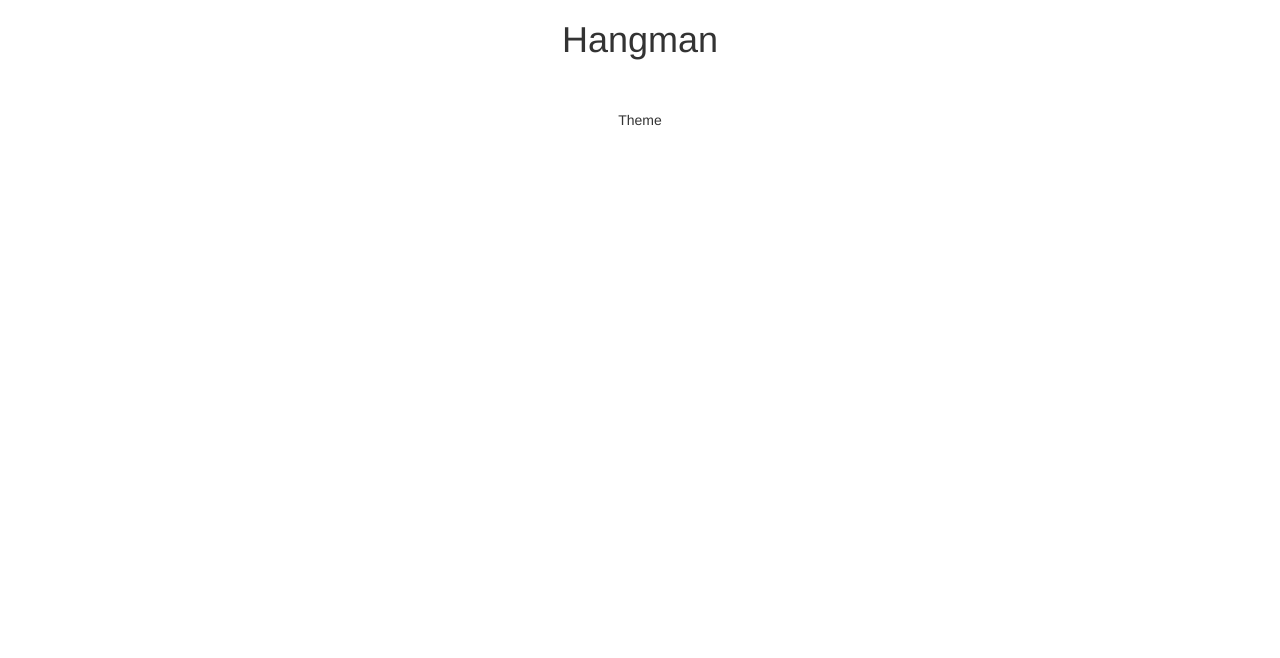
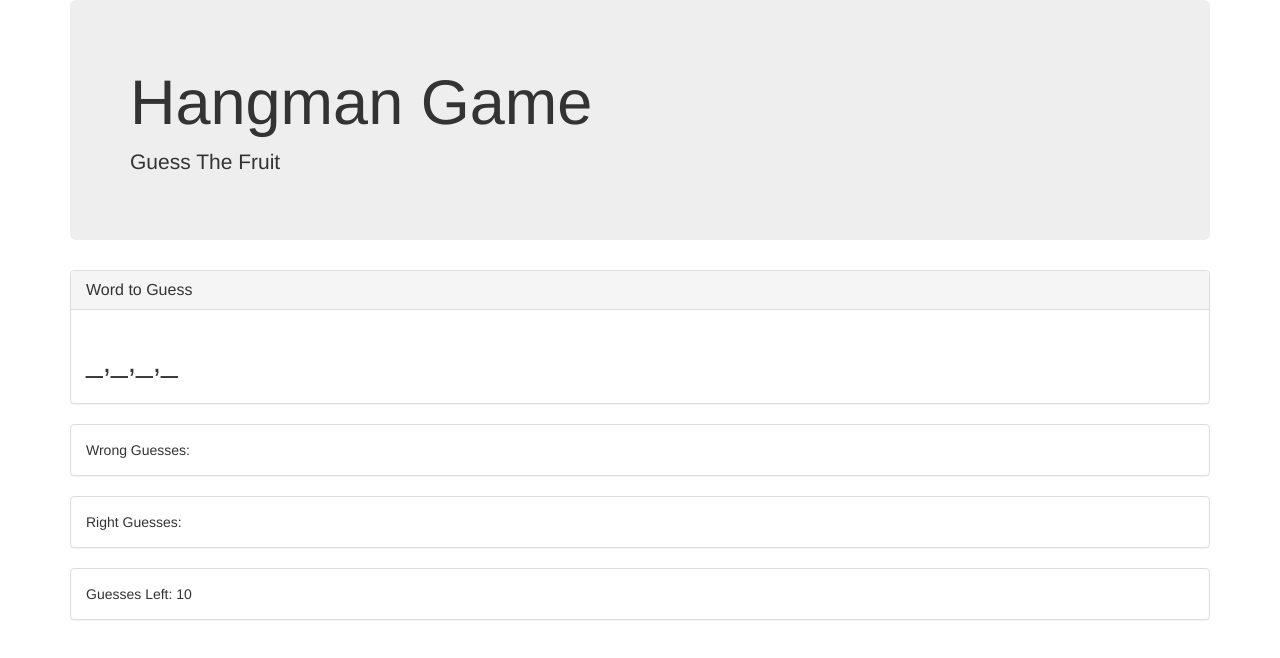
Before and after one commit to JRamos1/Word-Guess-Game, a plain HTML site: page index.html in a window 1280 px wide. Drawn offline with nearby package versions, Linux system fonts and the light colour scheme.

Commit message:
dom manipulation

```diff
--- a/assets/javascript/game.js
+++ b/assets/javascript/game.js
@@ -1,39 +1,68 @@
-var words = ['apple', 'orange', "peach", 'strawberry'];
+//words to choose from
+var words = ["grape", "orange", "peach", "plum"];
+
+// generates random number
 var randNum = Math.floor(Math.random() * words.length);
+
+// Chooses word based on random number generated
 var choosenWord = words[randNum];
+
+// empty array to be shown in html
 var blankWord = [];
+
+// array for correct guesses
 var rightGuess = [];
+
+// array for wrong guesses
 var wrongGuess = [];
+
+// var for tries left
+var tries = 10;
+
+// function that generates underscores based on the length of the chosenWord variable and pushes them to the blankWord array
 var underscore = () => {
   for (var i = 0; i < choosenWord.length; i++) {
-    blankWord.push('_');
+    blankWord.push("_");
   }
   return blankWord;
-}
-
-document.onkeyup = function (event) {
+};
+// gets user input
+document.onkeyup = function(event) {
   var userGuess = event.key;
-
 
   if (choosenWord.indexOf(userGuess) > -1) {
     console.log(true);
+
     rightGuess.push(userGuess);
+
     blankWord[choosenWord.indexOf(userGuess)] = userGuess;
+  } else {
+    console.log(false);
 
+    wrongGuess.push(userGuess);
 
+    tries--;
+
+    console.log(tries);
   }
-  else {
-    console.log(false);
-    wrongGuess.push(userGuess);
-  }
-
-
-}
-
-
-
+};
 
 console.log(choosenWord);
+
 console.log(underscore());
+
 console.log(rightGuess);
+
 console.log(wrongGuess);
+
+var DoctoGuessElements = document.getElementById("wordToGuess");
+DoctoGuessElements.innerHTML = blankWord;
+
+var DocCorrectGuess = document.getElementById("rightGuesses");
+DocCorrectGuess.innerHTML = rightGuess;
+
+var DocwrongGuess = document.getElementById("wrongGuesses");
+DocwrongGuess.innerHTML = wrongGuess;
+
+var DocGuessesLeft = document.getElementById("Tries");
+DocGuessesLeft.innerHTML = tries;
--- a/index.html
+++ b/index.html
@@ -1,35 +1,47 @@
 <!DOCTYPE html>
 <html lang="en">
+  <head>
+    <meta charset="UTF-8" />
+    <title>Hangman Game</title>
 
-<head>
-    <meta charset="UTF-8">
-    <meta name="viewport" content="width=device-width, initial-scale=1.0">
-    <meta http-equiv="X-UA-Compatible" content="ie=edge">
-    <title>Document</title>
-    <link rel="stylesheet" href="https://maxcdn.bootstrapcdn.com/bootstrap/3.3.7/css/bootstrap.min.css">
+    <link
+      href="https://maxcdn.bootstrapcdn.com/bootstrap/3.3.7/css/bootstrap.min.css"
+      rel="stylesheet"
+      integrity="sha384-BVYiiSIFeK1dGmJRAkycuHAHRg32OmUcww7on3RYdg4Va+PmSTsz/K68vbdEjh4u"
+      crossorigin="anonymous"
+    />
+  </head>
 
-</head>
+  <body>
+    <div class="container">
+      <div class="jumbotron">
+        <h1>Hangman Game</h1>
+        <p>Guess The Fruit</p>
+      </div>
 
-<body>
+      <div class="panel panel-default">
+        <div class="panel-heading">
+          <h3 class="panel-title">Word to Guess</h3>
+        </div>
+        <div class="panel-body"><h2 id="wordToGuess">_ _ _ _ _ _ _</h2></div>
+      </div>
 
+      <div class="panel panel-default">
+        <div class="panel-body">
+          Wrong Guesses: <span id="wrongGuesses"></span>
+        </div>
+      </div>
 
-    <div Class="container">
-        <div class="row">
-            <div class="col md-12">
-                <header>
-                    <h1 class="text-center">Hangman</h1>
-                </header>
-            </div>
+      <div class="panel panel-default">
+        <div class="panel-body">
+          Right Guesses: <span id="rightGuesses"></span>
         </div>
-        <br>
-        <br>
-        <div class="row">
-            <div class="row md-12 text-center">Theme</div>
-        </div>
+      </div>
 
-
-        <script src="assets/javascript/game.js"></script>
+      <div class="panel panel-default">
+        <div class="panel-body">Guesses Left: <span id="Tries"></span></div>
+      </div>
     </div>
-</body>
-
+    <script type="text/javascript" src="assets/javascript/game.js"></script>
+  </body>
 </html>
```
